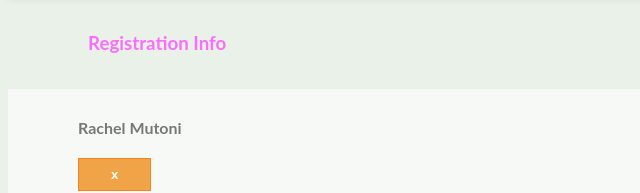
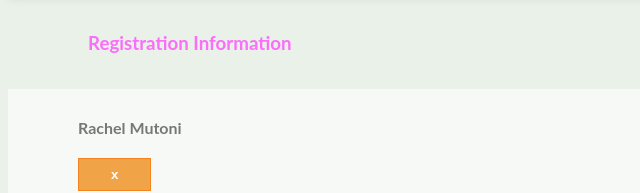
Before and after one commit to mutonirachel/working-on-progress, a plain HTML site: page index.html in a window 1280 px wide. Shown: the part 513-706 px from the top of the page, 0-640 px from the left. Drawn offline with Linux system fonts and the light colour scheme.

Commit message:
adding  new  branch

```diff
--- a/index.html
+++ b/index.html
@@ -72,7 +72,7 @@ ul{
       </form>
     </div>
     <div class="list-section">
-      <h3 class="titles">Registration Info</h3>
+      <h3 class="titles">Registration Information</h3>
       <ul class="list">
       </ul>
     <div>
```
